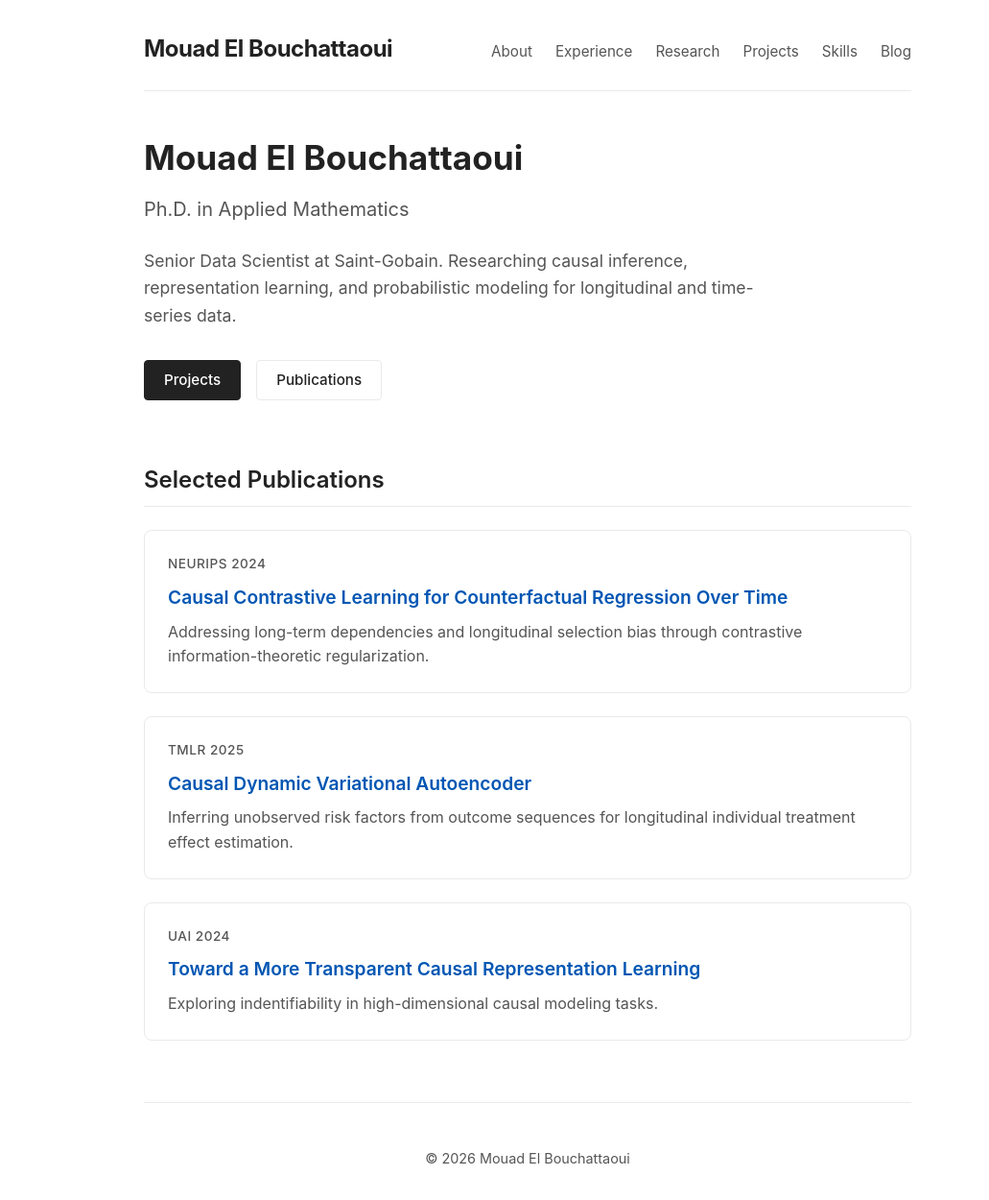
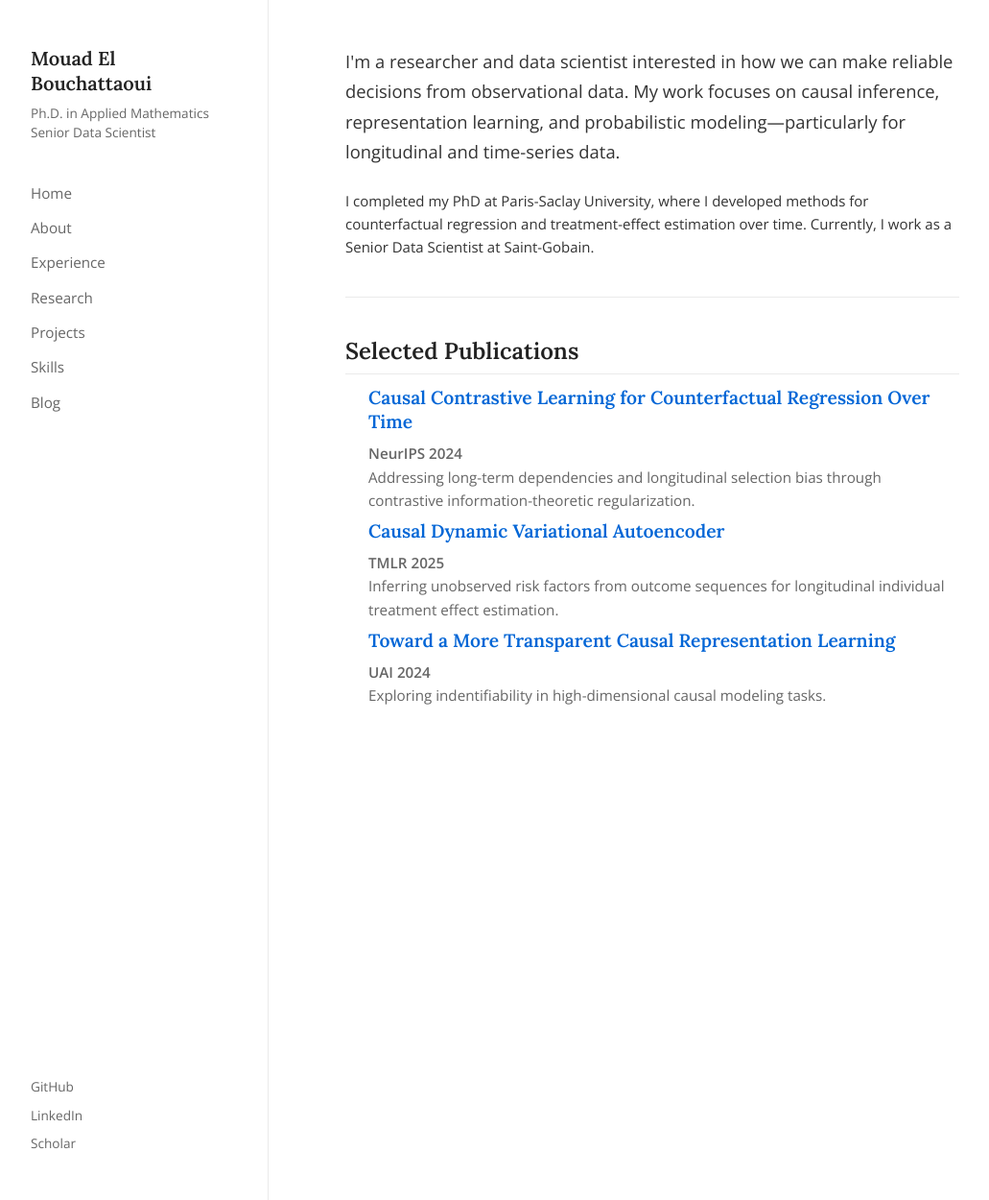
Before and after one commit to moad-lihoconf/mouad-eb.github.io, a Jekyll site: the page built from index.html, in a window 1280 px wide and 1250 px high. Shown: the whole window at 96% size, without its empty margins (90-1121 px from the left). Built offline with Jekyll 4.4.1, drawn with Linux system fonts in a browser that asks for light colours.

Commit message:
refactor(site): simplify to academic side-bar layout

```diff
--- a/_layouts/default.html
+++ b/_layouts/default.html
@@ -7,31 +7,41 @@
   <title>{% if page.title %}{{ page.title }} - {% endif %}{{ site.title }}</title>
 
   <link rel="stylesheet" href="{{ '/assets/css/main.css' | relative_url }}">
+  <!-- Classical academic typography -->
+  <link
+    href="https://fonts.googleapis.com/css2?family=Lora:ital,wght@0,400;0,600;1,400&family=Open+Sans:wght@400;600&display=swap"
+    rel="stylesheet">
 </head>
 
 <body>
-  <header class="header-container">
-    <a href="{{ '/' | relative_url }}" class="nav-logo">Mouad El Bouchattaoui</a>
+  <div class="wrapper">
+    <aside class="sidebar">
+      <div class="profile">
+        <h1 class="name"><a href="{{ '/' | relative_url }}">Mouad El Bouchattaoui</a></h1>
+        <p class="title">Ph.D. in Applied Mathematics<br>Senior Data Scientist</p>
+      </div>
 
-    <nav class="nav-links">
-      <a href="{{ '/about/' | relative_url }}" class="nav-item">About</a>
-      <a href="{{ '/experience/' | relative_url }}" class="nav-item">Experience</a>
-      <a href="{{ '/research/' | relative_url }}" class="nav-item">Research</a>
-      <a href="{{ '/projects/' | relative_url }}" class="nav-item">Projects</a>
-      <a href="{{ '/skills/' | relative_url }}" class="nav-item">Skills</a>
-      <a href="{{ '/blog/' | relative_url }}" class="nav-item">Blog</a>
-    </nav>
-  </header>
+      <nav class="nav-menu">
+        <a href="{{ '/' | relative_url }}" class="nav-link">Home</a>
+        <a href="{{ '/about/' | relative_url }}" class="nav-link">About</a>
+        <a href="{{ '/experience/' | relative_url }}" class="nav-link">Experience</a>
+        <a href="{{ '/research/' | relative_url }}" class="nav-link">Research</a>
+        <a href="{{ '/projects/' | relative_url }}" class="nav-link">Projects</a>
+        <a href="{{ '/skills/' | relative_url }}" class="nav-link">Skills</a>
+        <a href="{{ '/blog/' | relative_url }}" class="nav-link">Blog</a>
+      </nav>
 
-  <main class="main-content">
-    {{ content }}
-  </main>
+      <div class="social-links">
+        <a href="https://github.com/moad-lihoconf" target="_blank">GitHub</a>
+        <a href="https://www.linkedin.com/in/mouad-elbouchattaoui/" target="_blank">LinkedIn</a>
+        <a href="https://scholar.google.com/citations?hl=fr&amp;user=yH0gpPoAAAAJ" target="_blank">Scholar</a>
+      </div>
+    </aside>
 
-  <footer class="footer">
-    <div class="footer-content">
-      <p>&copy; 2026 Mouad El Bouchattaoui</p>
-    </div>
-  </footer>
+    <main class="content">
+      {{ content }}
+    </main>
+  </div>
 </body>
 
 </html>
--- a/assets/css/main.css
+++ b/assets/css/main.css
@@ -1,315 +1,282 @@
 :root {
+  --sidebar-width: 280px;
   --bg-color: #ffffff;
-  --text-main: #222222;
-  --text-muted: #555555;
+  --text-main: #333333;
+  --text-muted: #666666;
   --border-color: #eaeaea;
-  --accent-color: #0056b3;
-  --accent-hover: #003d82;
-  --max-width: 800px;
-  --font-sans: -apple-system, BlinkMacSystemFont, "Segoe UI", Roboto, Helvetica, Arial, sans-serif;
+  --heading-color: #222222;
+  --link-color: #0366d6;
+  /* Classic understated link blue */
 }
 
-* {
+body {
+  font-family: 'Open Sans', -apple-system, sans-serif;
+  margin: 0;
+  padding: 0;
+  background-color: var(--bg-color);
+  color: var(--text-main);
+  line-height: 1.6;
+  font-size: 15px;
+  -webkit-font-smoothing: antialiased;
+}
+
+h1,
+h2,
+h3,
+h4,
+h5,
+h6 {
+  font-family: 'Lora', serif;
+  color: var(--heading-color);
+  font-weight: 600;
+  margin-top: 2rem;
+  margin-bottom: 0.75rem;
+  line-height: 1.3;
+}
+
+p {
+  margin-top: 0;
+  margin-bottom: 1.25em;
+}
+
+a {
+  color: var(--link-color);
+  text-decoration: none;
+}
+
+a:hover {
+  text-decoration: underline;
+}
+
+.wrapper {
+  display: flex;
+  max-width: 1100px;
+  margin: 0 auto;
+  min-height: 100vh;
+}
+
+/* Sidebar */
+.sidebar {
+  width: var(--sidebar-width);
+  padding: 3rem 2rem;
+  border-right: 1px solid var(--border-color);
+  display: flex;
+  flex-direction: column;
+  position: sticky;
+  top: 0;
+  height: 100vh;
   box-sizing: border-box;
 }
 
-body {
-  font-family: var(--font-sans);
-  background-color: var(--bg-color);
-  color: var(--text-main);
-  line-height: 1.6;
-  font-size: 16px;
-  margin: 0;
-  padding: 0 1rem;
-  -webkit-font-smoothing: antialiased;
-  -moz-osx-font-smoothing: grayscale;
+.profile {
+  margin-bottom: 2.5rem;
 }
 
-/* Header & Nav */
-.header-container {
-  max-width: var(--max-width);
-  margin: 2rem auto;
-  border-bottom: 1px solid var(--border-color);
-  padding-bottom: 1.5rem;
-  display: flex;
-  justify-content: space-between;
-  align-items: baseline;
-  flex-wrap: wrap;
-  gap: 1rem;
+.name {
+  font-size: 1.25rem;
+  margin: 0 0 0.5rem 0;
+  line-height: 1.3;
 }
 
-.nav-logo,
-.nav-logo:visited {
-  font-size: 1.5rem;
-  font-weight: 700;
+.name a {
+  color: var(--heading-color);
+}
+
+.name a:hover {
+  text-decoration: none;
+}
+
+.title {
+  font-size: 0.85rem;
+  color: var(--text-muted);
+  margin: 0;
+  line-height: 1.5;
+}
+
+.nav-menu {
+  display: flex;
+  flex-direction: column;
+  gap: 0.75rem;
+  margin-bottom: 2rem;
+  flex-grow: 1;
+}
+
+.nav-link {
+  color: var(--text-muted);
+  font-size: 0.95rem;
+  text-decoration: none;
+  font-weight: 400;
+  transition: color 0.15s ease;
+}
+
+.nav-link:hover,
+.nav-link:focus {
   color: var(--text-main);
   text-decoration: none;
-  letter-spacing: -0.5px;
 }
 
-.nav-links {
+.social-links {
   display: flex;
-  gap: 1.5rem;
-  flex-wrap: wrap;
+  flex-direction: column;
+  gap: 0.5rem;
+  font-size: 0.85rem;
 }
 
-.nav-item {
+.social-links a {
   color: var(--text-muted);
-  text-decoration: none;
-  font-size: 0.95rem;
-  transition: color 0.2s ease;
 }
 
-.nav-item:hover,
-.nav-item:focus {
+.social-links a:hover {
   color: var(--text-main);
 }
 
 /* Main Content */
-.main-content {
-  max-width: var(--max-width);
-  margin: 0 auto;
-  min-height: 60vh;
+.content {
+  flex: 1;
+  padding: 3rem 5rem 5rem;
+  max-width: 800px;
+  box-sizing: border-box;
 }
 
-/* Hero Section */
-.hero {
-  margin: 3rem 0;
+.content h1:first-child {
+  margin-top: 0;
+  font-size: 2.25rem;
 }
 
-.hero-title {
-  font-size: 2.2rem;
-  font-weight: 700;
-  margin-bottom: 0.5rem;
-  line-height: 1.2;
+.content h2 {
+  font-size: 1.5rem;
+  border-bottom: 1px solid var(--border-color);
+  padding-bottom: 0.5rem;
 }
 
-.hero-subtitle {
-  font-size: 1.25rem;
-  color: var(--text-muted);
-  font-weight: 400;
+.content h3 {
+  font-size: 1.2rem;
+}
+
+.content ul,
+.content ol {
+  padding-left: 1.5rem;
+  margin-bottom: 1.25rem;
+}
+
+.content li {
+  margin-bottom: 0.5rem;
+}
+
+.content img {
+  max-width: 100%;
+  border-radius: 4px;
+}
+
+.content code {
+  background: #f6f8fa;
+  padding: 0.2em 0.4em;
+  border-radius: 3px;
+  font-size: 0.9em;
+  font-family: ui-monospace, SFMono-Regular, "SF Mono", Consolas, "Liberation Mono", monospace;
+}
+
+.content pre {
+  background: #f6f8fa;
+  padding: 1rem;
+  border-radius: 4px;
+  overflow-x: auto;
+  border: 1px solid var(--border-color);
+  font-size: 0.9rem;
   margin-bottom: 1.5rem;
 }
 
-.hero-desc {
-  font-size: 1.1rem;
-  color: var(--text-muted);
-  max-width: 650px;
-  margin-bottom: 2rem;
+.content table {
+  width: 100%;
+  border-collapse: collapse;
+  margin: 1.5rem 0;
 }
 
-.hero-buttons {
-  display: flex;
-  gap: 1rem;
-}
-
-.btn {
-  display: inline-block;
-  padding: 0.5rem 1.25rem;
-  text-decoration: none;
-  border-radius: 4px;
-  font-weight: 500;
-  font-size: 0.95rem;
-  transition: all 0.2s;
-}
-
-.btn-primary {
-  background-color: var(--text-main);
-  color: var(--bg-color);
-  border: 1px solid var(--text-main);
-}
-
-.btn-primary:hover {
-  background-color: var(--text-muted);
-  border-color: var(--text-muted);
-}
-
-.btn-secondary {
-  background-color: transparent;
-  color: var(--text-main);
-  border: 1px solid var(--border-color);
-}
-
-.btn-secondary:hover {
-  border-color: var(--text-main);
-}
-
-/* Featured Section */
-.featured-section {
-  margin-top: 4rem;
-}
-
-.section-title {
-  font-size: 1.5rem;
-  font-weight: 600;
-  margin-bottom: 1.5rem;
-  padding-bottom: 0.5rem;
-  border-bottom: 1px solid var(--border-color);
-}
-
-.cards-grid {
-  display: flex;
-  flex-direction: column;
-  gap: 1.5rem;
-}
-
-/* Resource Cards */
-.resource-card {
-  text-decoration: none;
-  color: inherit;
-  padding: 1.5rem;
-  border: 1px solid var(--border-color);
-  border-radius: 8px;
-  transition: border-color 0.2s;
-  display: block;
-}
-
-.resource-card:hover {
-  border-color: var(--text-muted);
-}
-
-.card-meta {
-  font-size: 0.85rem;
-  color: var(--text-muted);
-  font-weight: 500;
-  margin-bottom: 0.5rem;
-  text-transform: uppercase;
-  letter-spacing: 0.5px;
-}
-
-.card-title {
-  font-size: 1.2rem;
-  font-weight: 600;
-  margin: 0 0 0.5rem 0;
-  color: var(--accent-color);
-}
-
-.resource-card:hover .card-title {
-  color: var(--accent-hover);
-  text-decoration: underline;
-}
-
-.card-desc {
-  font-size: 1rem;
-  color: var(--text-muted);
-  margin: 0;
-}
-
-/* Markdown Prose Styling */
-.prose h1,
-.prose h2,
-.prose h3,
-.prose h4 {
-  color: var(--text-main);
-  margin-top: 2rem;
-  margin-bottom: 1rem;
-  font-weight: 600;
-  line-height: 1.3;
-}
-
-.prose h1 {
-  font-size: 2rem;
-}
-
-.prose h2 {
-  font-size: 1.5rem;
-  padding-bottom: 0.5rem;
-  border-bottom: 1px solid var(--border-color);
-}
-
-.prose h3 {
-  font-size: 1.25rem;
-}
-
-.prose p {
-  margin-bottom: 1.25rem;
-}
-
-.prose a {
-  color: var(--accent-color);
-  text-decoration: none;
-}
-
-.prose a:hover {
-  text-decoration: underline;
-}
-
-.prose ul,
-.prose ol {
-  margin-bottom: 1.25rem;
-  padding-left: 1.5rem;
-}
-
-.prose li {
-  margin-bottom: 0.5rem;
-}
-
-.prose code {
-  background: var(--border-color);
-  padding: 0.2em 0.4em;
-  border-radius: 3px;
-  font-size: 0.9em;
-  font-family: monospace;
-}
-
-.prose pre {
-  background: #f8f8f8;
-  padding: 1.25rem;
-  border-radius: 6px;
-  overflow-x: auto;
-  margin-bottom: 1.25rem;
-  border: 1px solid var(--border-color);
-}
-
-.prose img {
-  max-width: 100%;
-  height: auto;
-  border-radius: 6px;
-  margin: 1.5rem 0;
-  border: 1px solid var(--border-color);
-}
-
-.prose table {
-  width: 100%;
-  border-collapse: collapse;
-  margin-bottom: 1.5rem;
-}
-
-.prose th,
-.prose td {
+.content th,
+.content td {
   padding: 0.75rem;
   border-bottom: 1px solid var(--border-color);
   text-align: left;
 }
 
-.prose th {
-  font-weight: 600;
+.content blockquote {
+  border-left: 4px solid var(--border-color);
+  margin: 1.5rem 0;
+  padding-left: 1rem;
+  color: var(--text-muted);
+  font-style: italic;
 }
 
-.prose hr {
+.content hr {
   border: 0;
   height: 1px;
   background: var(--border-color);
   margin: 2.5rem 0;
 }
 
-/* Footer */
-.footer {
-  max-width: var(--max-width);
-  margin: 4rem auto 2rem;
-  padding-top: 2rem;
-  border-top: 1px solid var(--border-color);
-  text-align: center;
+/* Home Page Specific Blocks */
+.intro-text {
+  font-size: 1.15rem;
+  line-height: 1.7;
+  color: var(--text-main);
+  margin-bottom: 1.5rem;
 }
 
-.footer-content p {
+.pub-list {
+  list-style: none;
+  padding: 0;
+  margin: 0;
+}
+
+.pub-item {
+  margin-bottom: 2rem;
+}
+
+.pub-title {
+  font-size: 1.15rem;
+  font-weight: 600;
+  margin: 0 0 0.5rem 0;
+  font-family: 'Lora', serif;
+}
+
+.pub-meta {
+  font-size: 0.95rem;
   color: var(--text-muted);
-  font-size: 0.9rem;
+  margin: 0;
 }
 
 /* Mobile */
-@media (max-width: 600px) {
-  .hero-title {
+@media (max-width: 768px) {
+  .wrapper {
+    flex-direction: column;
+  }
+
+  .sidebar {
+    width: 100%;
+    height: auto;
+    position: static;
+    border-right: none;
+    border-bottom: 1px solid var(--border-color);
+    padding: 1.5rem;
+  }
+
+  .nav-menu {
+    flex-direction: row;
+    flex-wrap: wrap;
+    gap: 1.25rem;
+    margin-bottom: 1.5rem;
+  }
+
+  .social-links {
+    flex-direction: row;
+    gap: 1.25rem;
+  }
+
+  .content {
+    padding: 2rem 1.5rem;
+  }
+
+  .content h1:first-child {
     font-size: 1.8rem;
   }
 }
--- a/index.html
+++ b/index.html
@@ -2,44 +2,38 @@
 layout: default
 ---
 
-<section class="hero">
-    <div class="hero-content">
-        <h1 class="hero-title">Mouad El Bouchattaoui</h1>
-        <h2 class="hero-subtitle">Ph.D. in Applied Mathematics</h2>
-        <p class="hero-desc">
-            Senior Data Scientist at Saint-Gobain. Researching causal inference, representation learning, and
-            probabilistic modeling for longitudinal and time-series data.
-        </p>
+<div class="intro-text">
+    <p>I'm a researcher and data scientist interested in how we can make reliable decisions from observational data. My
+        work focuses on causal inference, representation learning, and probabilistic modeling—particularly for
+        longitudinal and time-series data.</p>
+</div>
 
-        <div class="hero-buttons">
-            <a href="{{ '/projects/' | relative_url }}" class="btn btn-primary">Projects</a>
-            <a href="{{ '/research/' | relative_url }}" class="btn btn-secondary">Publications</a>
-        </div>
-    </div>
-</section>
+<p>I completed my PhD at Paris-Saclay University, where I developed methods for counterfactual regression and
+    treatment-effect estimation over time. Currently, I work as a Senior Data Scientist at Saint-Gobain.</p>
 
-<section class="featured-section">
-    <h2 class="section-title">Selected Publications</h2>
+<hr>
 
-    <div class="cards-grid">
-        <a href="https://openreview.net/forum?id=bKOZYBJE4Z" target="_blank" class="resource-card">
-            <div class="card-meta">NeurIPS 2024</div>
-            <h3 class="card-title">Causal Contrastive Learning for Counterfactual Regression Over Time</h3>
-            <p class="card-desc">Addressing long-term dependencies and longitudinal selection bias through contrastive
-                information-theoretic regularization.</p>
-        </a>
+<h2 id="publications">Selected Publications</h2>
 
-        <a href="https://openreview.net/forum?id=atf9q49DeF" target="_blank" class="resource-card">
-            <div class="card-meta">TMLR 2025</div>
-            <h3 class="card-title">Causal Dynamic Variational Autoencoder</h3>
-            <p class="card-desc">Inferring unobserved risk factors from outcome sequences for longitudinal individual
-                treatment effect estimation.</p>
-        </a>
+<ul class="pub-list">
+    <li class="pub-item">
+        <h3 class="pub-title"><a href="https://openreview.net/forum?id=bKOZYBJE4Z" target="_blank">Causal Contrastive
+                Learning for Counterfactual Regression Over Time</a></h3>
+        <p class="pub-meta"><strong>NeurIPS 2024</strong><br> Addressing long-term dependencies and longitudinal
+            selection bias through contrastive information-theoretic regularization.</p>
+    </li>
 
-        <a href="https://openreview.net/forum?id=dXwT6Dyo6z" target="_blank" class="resource-card">
-            <div class="card-meta">UAI 2024</div>
-            <h3 class="card-title">Toward a More Transparent Causal Representation Learning</h3>
-            <p class="card-desc">Exploring indentifiability in high-dimensional causal modeling tasks.</p>
-        </a>
-    </div>
-</section>
+    <li class="pub-item">
+        <h3 class="pub-title"><a href="https://openreview.net/forum?id=atf9q49DeF" target="_blank">Causal Dynamic
+                Variational Autoencoder</a></h3>
+        <p class="pub-meta"><strong>TMLR 2025</strong><br> Inferring unobserved risk factors from outcome sequences for
+            longitudinal individual treatment effect estimation.</p>
+    </li>
+
+    <li class="pub-item">
+        <h3 class="pub-title"><a href="https://openreview.net/forum?id=dXwT6Dyo6z" target="_blank">Toward a More
+                Transparent Causal Representation Learning</a></h3>
+        <p class="pub-meta"><strong>UAI 2024</strong><br> Exploring indentifiability in high-dimensional causal modeling
+            tasks.</p>
+    </li>
+</ul>
```
Also changed, not shown: _layouts/page.html (+4 -6 lines).
